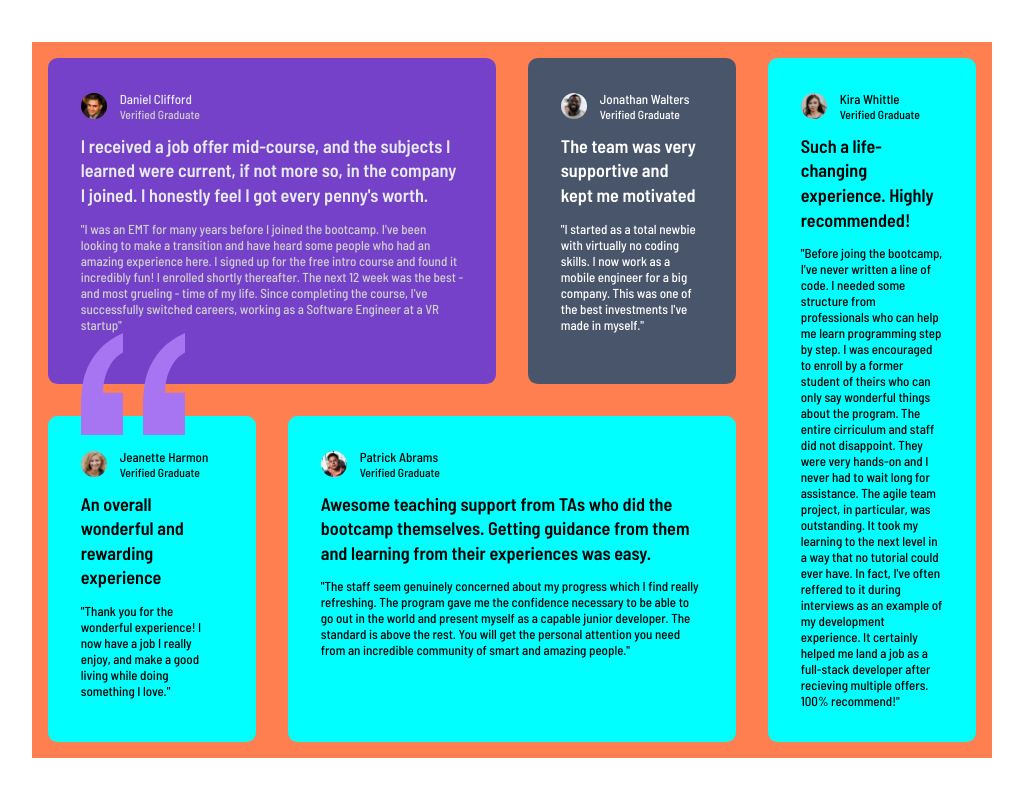
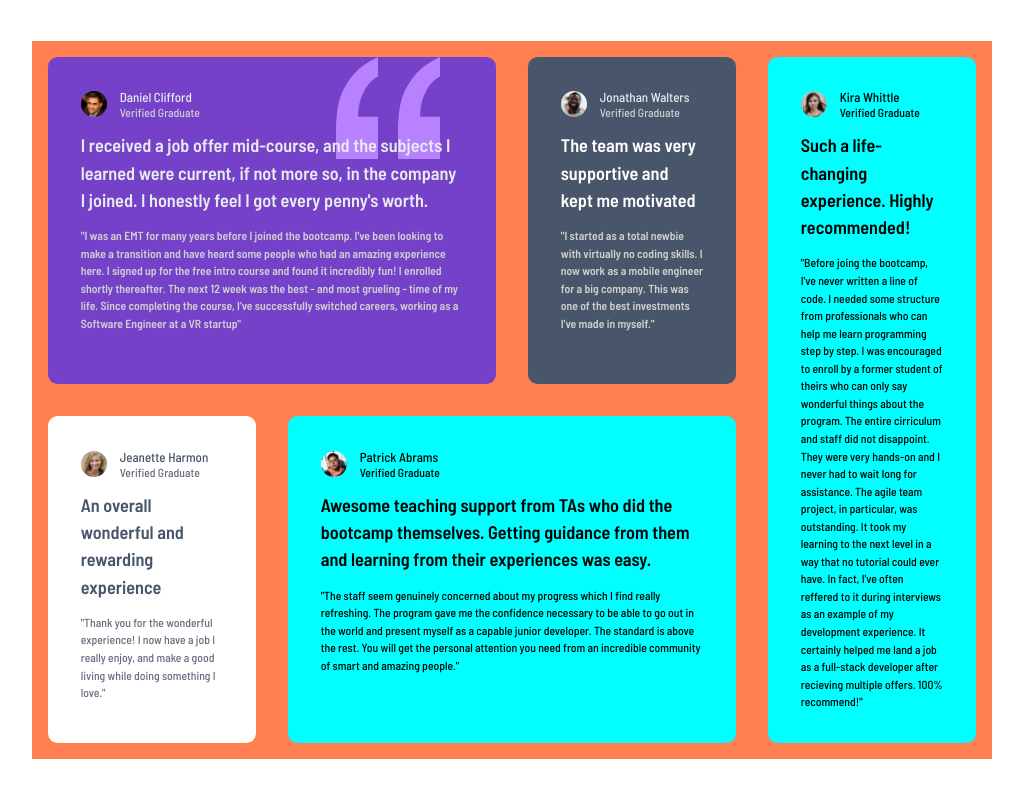
Before and after one commit to Lincoln-Dupree/Testimonial-Grid, a plain HTML site: page index.html in a window 1280 px wide. Shown: the whole page, without its empty margins (128-1151 px from the left). Drawn offline with Linux system fonts and the light colour scheme.

Commit message:
checkpoint for styling

```diff
--- a/index.html
+++ b/index.html
@@ -15,7 +15,7 @@
   <body>
     <main class="main-container">
       <section class="testimonial daniel-clifford">
-        <div class="reviwer-details">
+        <div class="reviewer-details">
           <img
             class="profile-img"
             src="images/image-daniel.jpg"
@@ -48,7 +48,7 @@
         />
       </section>
       <section class="testimonial jonathan-walters">
-        <div class="reviwer-details">
+        <div class="reviewer-details">
           <img
             class="profile-img"
             src="images/image-jonathan.jpg"
@@ -69,7 +69,7 @@
         </p>
       </section>
       <section class="testimonial jeanette-harmon">
-        <div class="reviwer-details">
+        <div class="reviewer-details">
           <img
             class="profile-img"
             src="images/image-jeanette.jpg"
@@ -89,7 +89,7 @@
         </p>
       </section>
       <section class="testimonial patrick-abrams">
-        <div class="reviwer-details">
+        <div class="reviewer-details">
           <img
             class="profile-img"
             src="images/image-patrick.jpg"
@@ -115,7 +115,7 @@
         </p>
       </section>
       <section class="testimonial kira-whittle">
-        <div class="reviwer-details">
+        <div class="reviewer-details">
           <img
             class="profile-img"
             src="images/image-kira.jpg"
--- a/styles.css
+++ b/styles.css
@@ -48,7 +48,7 @@ body {
   border-radius: 0.75rem;
 }
 
-.reviwer-details {
+.reviewer-details {
   display: flex;
   gap: 1rem;
   justify-content: flex-start;
@@ -73,11 +73,14 @@ body {
   font-weight: 600;
   margin-top: 1rem;
   font-size: 1.4rem;
-  line-height: 1.35;
+  line-height: 1.5;
 }
 
 .sub-review {
   margin-top: 1rem;
+  line-height: 1.5;
+  font-size: 0.9rem;
+  font-weight: 500;
 }
 
 .daniel-clifford {
@@ -89,14 +92,28 @@ body {
 
 .quote-img {
   position: absolute;
+  top: 0;
+  filter: brightness(110%);
+  right: 12.5%;
+  z-index: 0;
+}
+
+.daniel-clifford .main-review {
+  position: relative;
+  z-index: 1;
+}
+
+.daniel-clifford .reviewer-name {
+  color: var(--Grey-100);
+}
+
+.daniel-clifford .graduate {
+  color: var(--Grey-200);
 }
 
 .daniel-clifford .sub-review {
   color: var(--Grey-200);
-}
-
-.daniel-clifford .graduate {
-  color: var(--Grey-200);
+  font-weight: 600;
 }
 
 .jonathan-walters {
@@ -105,8 +122,31 @@ body {
   color: var(--White);
 }
 
+.jonathan-walters .reviewer-name {
+  color: var(--Grey-100);
+}
+
+.jonathan-walters .graduate {
+  color: var(--Grey-200);
+}
+
+.jonathan-walters .sub-review {
+  color: var(--Grey-200);
+  font-weight: 600;
+}
+
 .jeanette-harmon {
   grid-area: jh;
+  background-color: var(--White);
+  color: var(--Grey-500);
+}
+
+.jeanette-harmon .graduate {
+  color: var(--Grey-400);
+}
+
+.jeanette-harmon .sub-review {
+  color: var(--Grey-400);
 }
 
 .patrick-abrams {
```
